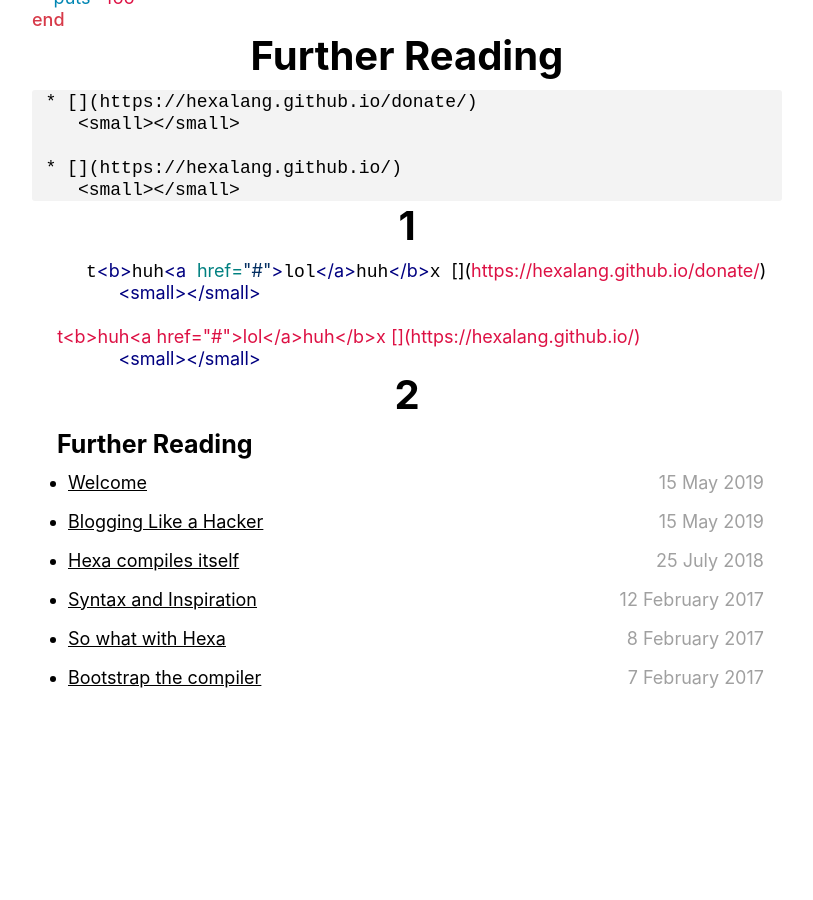
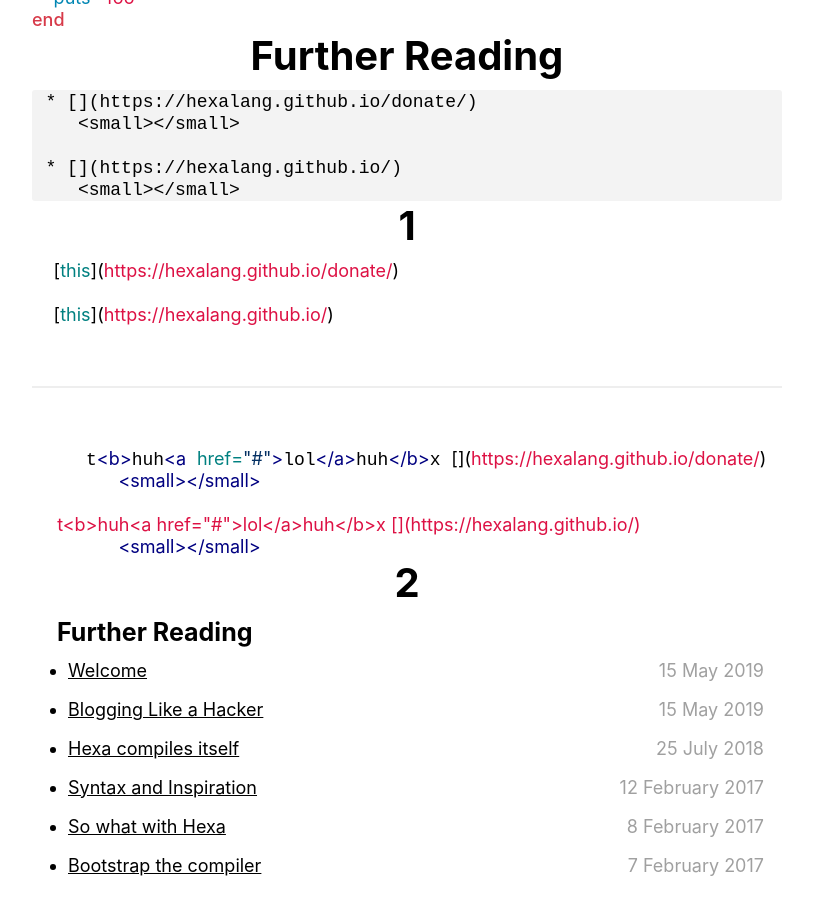
Before and after one commit to hexalang/hexalang.github.io, a Jekyll site: the page built from _blog/Test.md, in a window 1280 px wide and 900 px high, scrolled down 1103 px. Shown: the whole window, without its empty margins (233-1046 px from the left). Built offline with Jekyll 4.4.1, drawn with Linux system fonts in a browser that asks for light colours; emoji names are drawn with the system emoji font; before the commit the page ends 1887 px from its top, so only the background shows below that.

Commit message:
Update Test.md

```diff
--- a/_blog/Test.md
+++ b/_blog/Test.md
@@ -55,6 +55,14 @@ end
 
 {% highlight markdown %}
 {% for p in site.pages %}
+  [this{{ p.title }}]({{ p.url | absolute_url }})
+{% endfor %}
+{% endhighlight %}
+
+---
+
+{% highlight markdown %}
+{% for p in site.pages %}
      t<b>huh<a href="#">lol</a>huh</b>x [{{ p.title }}]({{ p.url | absolute_url }})
         <small>{{ p.excerpt }}</small>
 {% endfor %}
```
